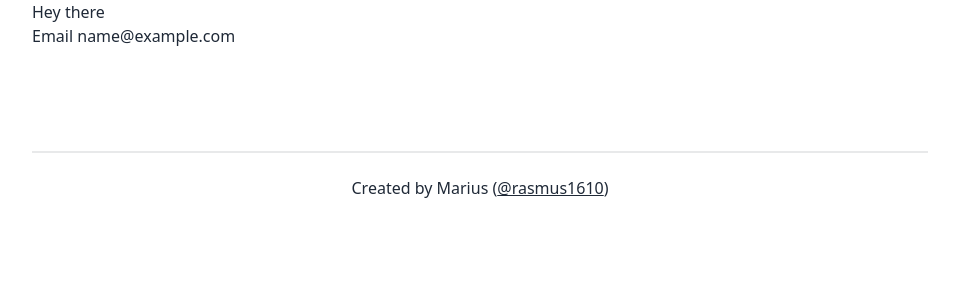
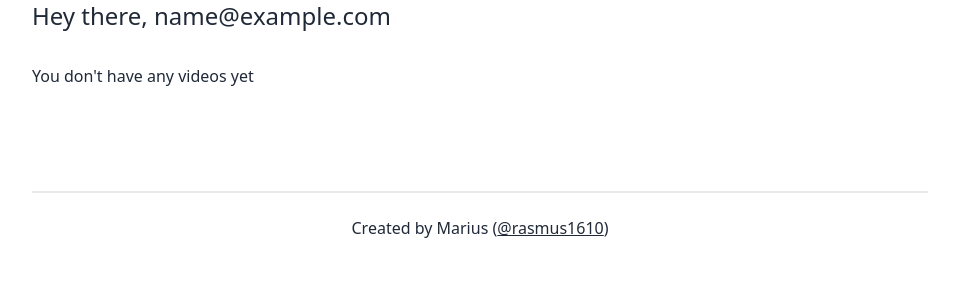
Before and after one commit to vacmar01/youtube2anki, a Django app: page /users/profile/ in a window 1280 px wide. Shown: the part 64-364 px from the top of the page, without its empty margins (160-1119 px from the left). Run offline with Django 5.2, Linux system fonts and the light colour scheme; the visitor is signed in with stand-in values (Sample User, id 1); some libraries are stand-ins or nearby versions.

Commit message:
many2many videos user

```diff
--- a/cards/models.py
+++ b/cards/models.py
@@ -11,6 +11,7 @@ class Video(models.Model):
     duration = models.IntegerField()
     transcript = models.TextField()
     created_at = models.DateTimeField(auto_now_add=True)
+    user = models.ManyToManyField('users.User', related_name='videos', blank=True)
 
     def __str__(self):
         return f"{self.title} - {self.channel}"
--- a/users/templates/users/profile.html
+++ b/users/templates/users/profile.html
@@ -1,5 +1,25 @@
 {%extends 'cards/layout.html' %}
 {%block content%}
-<h2>Hey there</h2>
-<p>Email {{user.email}}</p>
+<h2 class="text-2xl mb-8">Hey there, {{user.email}}</h2>
+{% if user.videos.count > 0 %}
+<h3 class="text-xl mb-4">Here are your videos:</h3>
+<div class="overflow-x-auto">
+    <table class="table sm:table-lg">
+        <!-- head -->
+        <tbody>
+            <!-- row 1 -->
+            {% for video in user.videos.all %}
+            <tr>
+                <td>{{ video.title }}</td>
+                <td>{{ video.channel }}</td>
+                <td><a class="underline text-success hover:opacity-70" href="/videos/{{video.id}}">Details</a></td>
+            </tr>
+            {% endfor %}
+            <!-- row 2 -->
+        </tbody>
+    </table>
+</div>
+{% else %}
+<p>You don't have any videos yet</p>
+{% endif %}
 {%endblock%}
```
Also changed, not shown: cards/views.py (+6 -1 lines), cards/migrations/0002_video_user.py (added).
